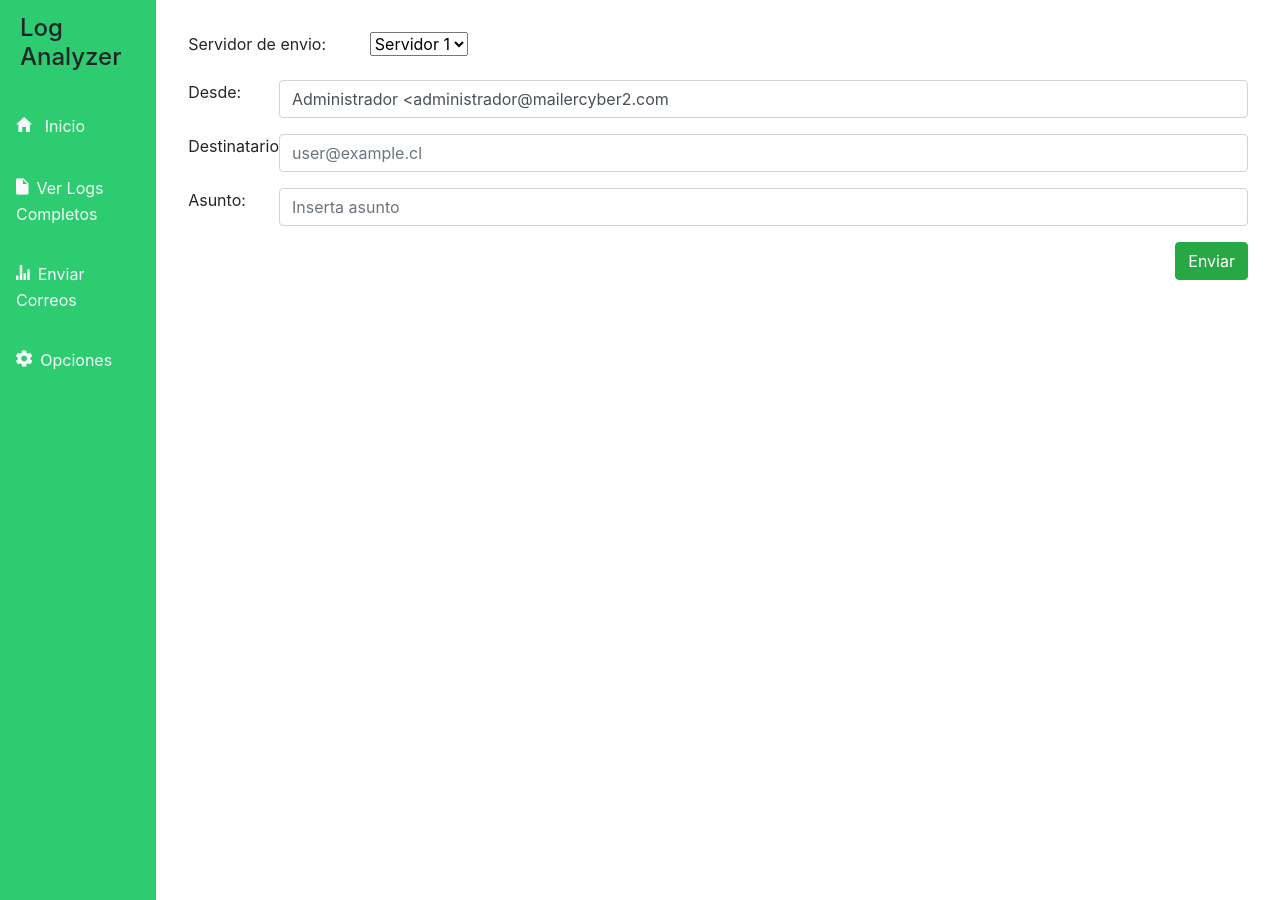
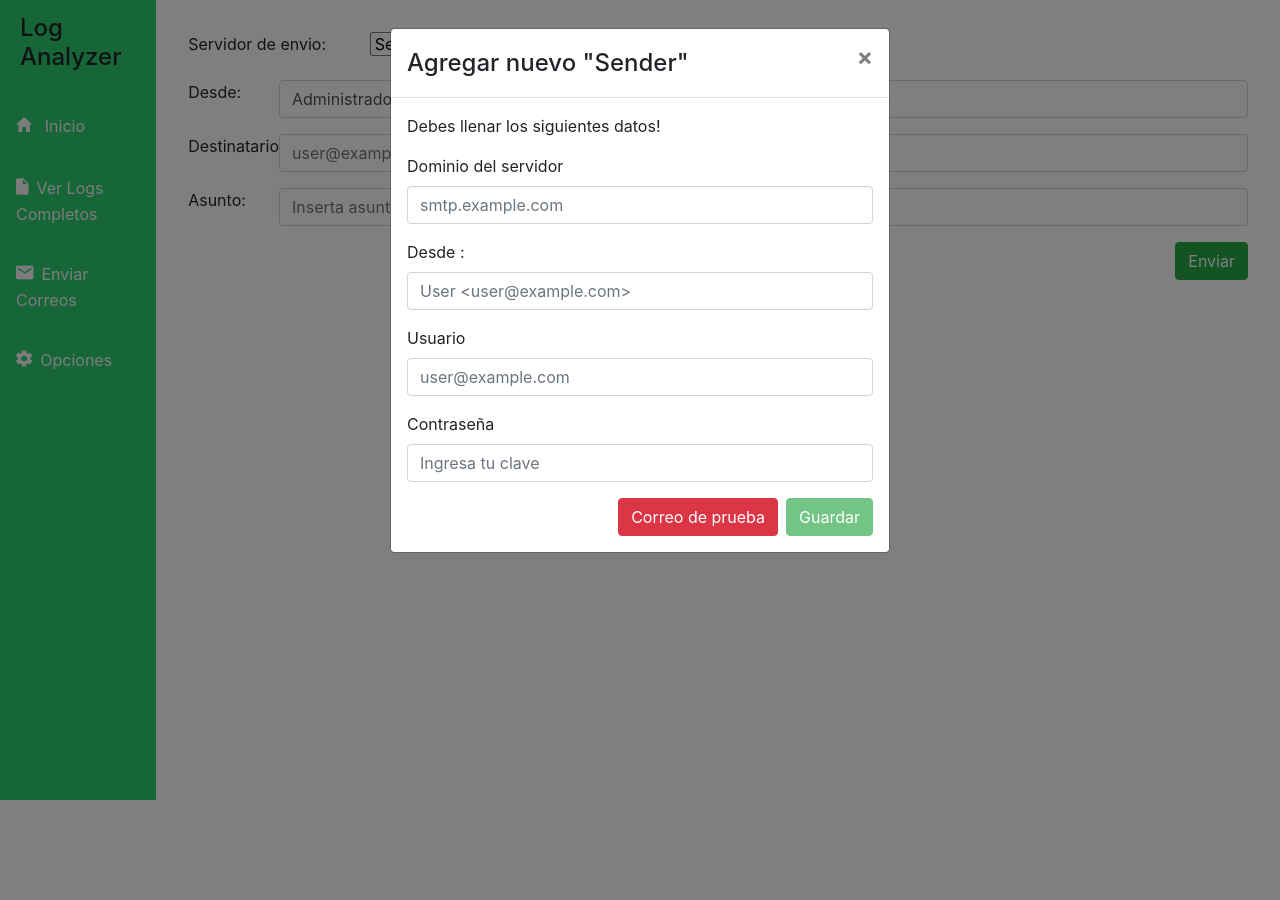
Before and after one commit to CamiloFerreira/Log_analyzer, a Flask app: page /mailer in a window 1280 px wide. After the commit the page ends 800 px from the top, so only its background shows below. Run offline with Flask 2, Linux system fonts and the light colour scheme; parts of the project's set-up code (start-up, migrations or seed data) failed here and were passed over; some libraries are stand-ins or nearby versions.

Commit message:
Ordenada las funciones en main.py

```diff
--- a/main.py
+++ b/main.py
@@ -1,5 +1,3 @@
-from operator import truediv
-from socket import INADDR_ALLHOSTS_GROUP
 from flask import Flask,render_template,request,redirect
 from datetime import datetime
 from tools import *
@@ -7,113 +5,35 @@ from email.mime.multipart import MIMEMultipart
 from email.mime.text import MIMEText
 import json,os,dateparser
 import smtplib,ssl
+import cryptocode
 
+#------------------------
+### Variables globales.-
+#------------------------
+app = Flask(__name__)
+key = "key_1"
 
-#
-
-app = Flask(__name__)
-
-@app.route('/updateLog',methods=['POST'])
-def updateLog():
+#------------------------
+### Apartado showLog
+#------------------------
+@app.route("/showLog")
+def showLogFull():
 	"""
-		Descarga y actualiza los logs, esta funcion
-		puede ser llamada desde el index o en el view_log
-
-		para el caso del index
-
-		id[] -> obtendra un lista por post, lista de los indices para descargar los logs
-
-		para el caso de view_log
-
-		id -> obtendra un int , para descargar solamente los logs de un "Hostname"
-
- 	"""
-	with open('hosts.json','r') as file:
-		data = json.load(file)
-	r = request.form
-
-	if(len(r.getlist('id[]')) >= 1):
-
-		##Actualiza para todos
-		for val in r.getlist('id[]'):
-			val = int(val)
-			DescargarLog(data[val]['Hostname'],data[val]['IP'],data[val]['User'],data[val]['Pass'])
-			date = datetime.now().strftime("%d %B, %Y %H:%M:%S")
-			date = str(dateparser.parse(date))
-
-			data[val]['Update'] = date
-
-		with open('hosts.json','w') as file:
-			json.dump(data,file,indent=4)
-
-		return {'success':'OK','status':200}
-	else:
-		###Caso para cuando se manda solo un id
-		try :
-			### Comprueba que sea un numero
-			pos = int(r['id'])
-			log_id = int(r['id_log'])
-
-			DescargarLog(data[pos]['Hostname'],data[pos]['IP'],data[pos]['User'],data[pos]['Pass'])
-
-			hostname = data[pos]['Hostname']
-			if(len(hostname.split(".")) > 1):
-				hostname = hostname.split(".")[0]
-
-
-			contenido = os.listdir("Logs/"+hostname+"/")
-			log_data = ProcesarLog(data[pos]['Hostname'],contenido[log_id])
-			count_status = CountStatus(log_data)
-
-
-			date = datetime.now().strftime("%d %B, %Y %H:%M:%S")
-			date = str(dateparser.parse(date))
-
-			data[pos]['Update'] = date
-
-			with open('hosts.json','w') as file:
-				json.dump(data,file,indent=4)
-			return {'success':'OK','status':200,'count':count_status,'data':log_data}
-		except (ValueError or Exception) as e :
-			return {'success':'Error','status':400,'data':'NULL'}
-	###
-
-
-
-@app.route('/checkConnection',methods=['POST'])
-def checkConnection():
-	'''
-		Comprueba si es posible conectar
-		arrojando los posibles errores
-	'''
-	r = request.form
-	t = TestConection(r['ip'],r['user'],r['password'])
-	return {'status':'OK','respuesta':t}
-
-
-
-@app.route("/addDomain",methods=['POST'])
-def addDomain():
-	'''
-		Agrega los nuevos dominios de smtp
-		al json
-
-	'''
-	r = request.form
+		Funcion para cargar show_full.html
+		Carga los logs sin ningun tipo de filtro
+	"""
 	with open('hosts.json','r') as file:
 		data = json.load(file)
 
-	date = datetime.now().strftime("%d %B, %Y %H:%M:%S")
-	date = str(dateparser.parse(date))
 
-	if(data[0]['Hostname'] == "example.com"):
-		data = [{'Hostname':r['hostname'],'IP':r['ip'],'User':r['user'],'Pass':r['password'],"Update":date}]
-	else:
-		data.append({'Hostname':r['hostname'],'IP':r['ip'],'User':r['user'],'Pass':r['password'],"Update":date})
+	hostname = str(data[0]['Hostname'].split(".")[0])
 
-	with open('hosts.json','w') as file:
-		json.dump(data,file,indent=4)
-	return redirect("/")
+	contenido = os.listdir("Logs/"+hostname+"/")
+	file = open("Logs/"+hostname+"/mail.log")
+	aLines = [line.strip() for line in file.readlines()[::-1]]
+
+
+	return render_template('show_full.html',data=data,log=aLines,file_list=contenido)
 
 @app.route("/selLog",methods=["POST"])
 def selLog():
@@ -140,29 +60,6 @@ def selLog():
         return {'success':'OK','status':200,'count':count_status,'data':log_data}
     except (ValueError or Exception) as e :
         return {'success':'Error','status':400,'data':'NULL'}
-
-
-@app.route("/sendMail",methods=["POST"])
-def sendMail():
-
-	r = request.form
-
-	server = smtplib.SMTP(host="smtp.mailercyber2.com",port=587)
-	server.ehlo()
-	server.starttls()
-	server.login("contacto@mailercyber2.com","Cyber4775.")
-
-	msg = MIMEMultipart('alternative')
-	msg['Subject'] = r['subject']
-	msg['From'] = r['from']
-	part1 = MIMEText(r['content'],'html')
-	msg.attach(part1)
-	msg['To'] = r['to']
-	server.sendmail(msg['From'],r['to'],msg.as_string())
-
-
-
-	return {'success':'OK','status':200,'data':r}
 
 @app.route('/view', methods=['GET'])
 def view():
@@ -191,26 +88,9 @@ def view():
 	count_status = CountStatus(log_data)
 
 	return render_template('view_log.html',dic=log_data,count=count_status,log_list = contenido)#,dic=log_data,data=data,contenido=contenido)
-
-@app.route("/showLog")
-def showLogFull():
-	"""
-		Funcion para cargar show_full.html
-		Carga los logs sin ningun tipo de filtro
-	"""
-	with open('hosts.json','r') as file:
-		data = json.load(file)
-
-
-	hostname = str(data[0]['Hostname'].split(".")[0])
-
-	contenido = os.listdir("Logs/"+hostname+"/")
-	file = open("Logs/"+hostname+"/mail.log")
-	aLines = [line.strip() for line in file.readlines()[::-1]]
-
-
-	return render_template('show_full.html',data=data,log=aLines,file_list=contenido)
-
+#--------------------------
+### Apartado ver logs
+#---------------------------
 @app.route("/getLog",methods=['POST'])
 def getLog():
 	"""
@@ -233,6 +113,10 @@ def getLog():
 
 	return {'status':'ok','data':aLines}
 
+
+#-----------------------------
+### Apartado de index
+#------------------------------
 @app.route("/")
 def home():
 
@@ -253,11 +137,148 @@ def home():
 
 	return render_template('index.html',first=firstExecution, count=count,data=data)
 
+@app.route('/checkConnection',methods=['POST'])
+def checkConnection():
+	'''
+		Comprueba si es posible conectar
+		arrojando los posibles errores
+	'''
+	r = request.form
+	t = TestConection(r['ip'],r['user'],r['password'])
+	return {'status':'OK','respuesta':t}
+
+## Tambien se utiliza en apartado ver logs
+@app.route('/updateLog',methods=['POST'])
+def updateLog():
+	"""
+		Descarga y actualiza los logs, esta funcion
+		puede ser llamada desde el index o en el view_log
+
+		para el caso del index
+
+		id[] -> obtendra un lista por post, lista de los indices para descargar los logs
+
+		para el caso de view_log
+
+		id -> obtendra un int , para descargar solamente los logs de un "Hostname"
+
+ 	"""
+	with open('hosts.json','r') as file:
+		data = json.load(file)
+	r = request.form
+
+	if(len(r.getlist('id[]')) >= 1):
+
+		##Actualiza para todos
+		for val in r.getlist('id[]'):
+			val = int(val)
+			password = cryptocode.decrypt(data[val]['Pass'], key)
+			DescargarLog(data[val]['Hostname'],data[val]['IP'],data[val]['User'],password)
+			date = datetime.now().strftime("%d %B, %Y %H:%M:%S")
+			date = str(dateparser.parse(date))
+
+			data[val]['Update'] = date
+
+		with open('hosts.json','w') as file:
+			json.dump(data,file,indent=4)
+
+		return {'success':'OK','status':200}
+	else:
+		###Caso para cuando se manda solo un id
+		try :
+			### Comprueba que sea un numero
+			pos = int(r['id'])
+			log_id = int(r['id_log'])
+			password = cryptocode.decrypt(data[pos]['Pass'], key)
+			DescargarLog(data[pos]['Hostname'],data[pos]['IP'],data[pos]['User'],password)
+
+			hostname = data[pos]['Hostname']
+			if(len(hostname.split(".")) > 1):
+				hostname = hostname.split(".")[0]
+
+
+			contenido = os.listdir("Logs/"+hostname+"/")
+			log_data = ProcesarLog(data[pos]['Hostname'],contenido[log_id])
+			count_status = CountStatus(log_data)
+
+
+			date = datetime.now().strftime("%d %B, %Y %H:%M:%S")
+			date = str(dateparser.parse(date))
+
+			data[pos]['Update'] = date
+
+			with open('hosts.json','w') as file:
+				json.dump(data,file,indent=4)
+			return {'success':'OK','status':200,'count':count_status,'data':log_data}
+		except (ValueError or Exception) as e :
+			return {'success':'Error','status':400,'data':'NULL'}
+	###
+
+@app.route("/addDomain",methods=['POST'])
+def addDomain():
+	'''
+		Agrega los nuevos dominios de smtp
+		al json
+
+	'''
+	r = request.form
+	with open('hosts.json','r') as file:
+		data = json.load(file)
+
+	date = datetime.now().strftime("%d %B, %Y %H:%M:%S")
+	date = str(dateparser.parse(date))
+
+	password = cryptocode.encrypt(r['password'],key)
+
+
+	if(data[0]['Hostname'] == "example.com"):
+		data = [{'Hostname':r['hostname'],'IP':r['ip'],'User':r['user'],'Pass':password,"Update":date}]
+	else:
+		data.append({'Hostname':r['hostname'],'IP':r['ip'],'User':r['user'],'Pass':password,"Update":date})
+
+	with open('hosts.json','w') as file:
+		json.dump(data,file,indent=4)
+	return redirect("/")
+
+#--------------------------------
+#### Apartado de mailer
+#---------------------------------
+
 @app.route("/mailer")
 def mailer():
 	return render_template('mailer.html')
 
+@app.route("/addSMTP",methods=['POST'])
+def addSMTP():
 
+	return {'status':'ok','data':""}
+
+@app.route("/sendMail",methods=["POST"])
+def sendMail():
+
+	r = request.form
+
+	server = smtplib.SMTP(host="smtp.mailercyber2.com",port=587)
+	server.ehlo()
+	server.starttls()
+	server.login("contacto@mailercyber2.com","Cyber4775.")
+
+	msg = MIMEMultipart('alternative')
+	msg['Subject'] = r['subject']
+	msg['From'] = r['from']
+	part1 = MIMEText(r['content'],'html')
+	msg.attach(part1)
+	msg['To'] = r['to']
+	server.sendmail(msg['From'],r['to'],msg.as_string())
+
+
+
+	return {'success':'OK','status':200,'data':r}
+
+
+#------------------------
+### Funcion principal.-
+#------------------------
 if  __name__=="__main__":
 	global data
 	global firstExecution
@@ -276,7 +297,8 @@ if  __name__=="__main__":
 	with open('hosts.json','r') as file:
 		data = json.load(file)
 	if(data[0]['Hostname'] != 'example.com'):
-		DescargarLog(data[0]['Hostname'],data[0]['IP'],data[0]['User'],data[0]['Pass'])
+		password = cryptocode.decrypt(data[0]['Pass'], key)
+		DescargarLog(data[0]['Hostname'],data[0]['IP'],data[0]['User'],password)
 		firstExecution = False
 
 	app.debug = True
--- a/static/js/send_mail.js
+++ b/static/js/send_mail.js
@@ -16,7 +16,7 @@ $(document).ready(function(){
 
 
     $("#submit").click(function(){
-
+        send= true;
         to = $("#to").val();
         subject = $("#asunto").val();
         text = myEditor.getData();
@@ -24,19 +24,51 @@ $("#submit").click(function(){
 
         data = {'subject':subject,'from':from,"to":to,"content":text};
 
+        for( col in data){
+            if(data[col].length == 0){
+                send = false
+            }
+        }
 
+        console.log(send)
+
+        if(send){
                 $.ajax({
                     url : "/sendMail",
                     type:'POST',
                     data : data,
                     success : function(res){
+                        html = '<div class="alert alert-success" role="alert">'
+                        html += "Correo enviado! "
+                        html +='</div>'
+                        $("#alerta").html(html)
 
-            console.log(res)
                     },
                     error: function(err){
-                console.log(err)
+                        html = '<div class="alert alert-danger" role="alert">'
+                        html += "Ha ocurrido un error :( "
+                        html +='</div>'
+                        $("#alerta").html(html)
+                    },beforeSend:function(){
+
+                        html = '<div class="alert alert-warning" role="alert">'
+                        html +='<div class="spinner-border spinner-border-sm text-success" role="status">'
+                        html +=  '<span class="sr-only">Loading...</span>'
+                        html +='</div>'
+                        html += " Enviando correo ... "
+                        html +='</div>'
+                         $("#alerta").html(html)
                     }
                 })
+
+        }else{
+            html = '<div class="alert alert-danger" role="alert">'
+            html += "Debe llenar todos los datos antes de enviar!! "
+            html +='</div>'
+            $("#alerta").html(html)
+        }
+
+
 
         })
 
--- a/templates/layout.html
+++ b/templates/layout.html
@@ -38,7 +38,7 @@
 				<div class="menu">
 					<a href="/" class="d-block text-light p-3" ><i class="icon ion-md-home mr-2 lead"></i> Inicio</a>
 					<a href="/showLog" class="d-block text-light p-3"><i class="icon ion-md-document mr-2 lead"></i>Ver Logs Completos</a>
-					<a href="/mailer" class="d-block text-light p-3"><i class="icon ion-md-stats mr-2 lead"></i>Enviar Correos</a>
+					<a href="/mailer" class="d-block text-light p-3"><i class="icon ion-md-mail mr-2 lead"></i>Enviar Correos</a>
 					<a href="#" class="d-block text-light p-3"><i class="icon ion-md-settings mr-2 lead"></i>Opciones</a>
 				</div>
 			</div>
--- a/templates/mailer.html
+++ b/templates/mailer.html
@@ -9,9 +9,61 @@
     		min-height: 25vw;
 		}
 	</style>
-	<div class="row">
+	<!--- Modal alerta --->
+
+	<div id="myModal" class="modal fade" role="dialog" data-backdrop="static" data-keyboard="false">
+
+	  <div class="modal-dialog">
+
+	    <!-- Modal content-->
+	    <div class="modal-content">
+	      <div class="modal-header">
+	       		<h4 class="modal-title">Agregar nuevo "Sender" </h4>
+ 				<button type="button" class="close" data-dismiss="modal" aria-label="Close">
+          			<span aria-hidden="true">&times;</span>
+        		</button>
+	      </div>
+
+	      <div class="modal-body">
+	        	<p>Debes llenar los siguientes datos!</p>
+			<form action="{{ url_for('addDomain') }}" method="POST">
+			  <div class="form-group">
+			    <label for="exampleInputEmail1">Dominio del servidor</label>
+			    <input type="text" class="form-control"  name="hostname" placeholder="smtp.example.com" required>
+			  </div>
+			  <div class="form-group">
+			    <label for="exampleInputEmail1">Desde : </label>
+			    <input type="text" class="form-control"  name="hostname" placeholder="User <user@example.com>" required>
+			  </div>
+			  <div class="form-group">
+			    <label for="exampleInputPassword1">Usuario</label>
+			    <input type="text" class="form-control" name="user" placeholder="user@example.com" required>
+			  </div>
+			  <div class="form-group">
+			    <label for="exampleInputPassword1">Contraseña</label>
+			    <input type="password" class="form-control" name="password" placeholder="Ingresa tu clave" required>
+			  </div>
+			  <div id="alerta">
+
+			  </div>
+			  <button type="submit" id="submit" class="btn btn-success float-right" disabled>Guardar</button>
+
+			</form>
+			  <button onclick="test()" id="test" class="btn btn-danger float-right mr-2"> Correo de prueba</button>
+	      </div>
+
+	    </div>
+
+	  </div>
+
+	</div>
+	<script type="text/javascript">
+		$("#myModal").modal("show");
+	</script>
 
 
+	<!--- Contenido principal --->
+	<div class="row">
 		<div class="col-12">
 
 			<form id="form-mail" method="POST">
@@ -36,7 +88,7 @@
 			  	</div>
 
 			   	<div class="col">
-			   		<input type="email" id="from" class="form-control" name="password" placeholder="Contacto <contacto@example.cl>" value="Administrador <administrador@mailercyber2.com" required>
+			   		<input type="email" id="from" class="form-control" name="password" placeholder="Contacto <contacto@example.cl>" value="Administrador <administrador@mailercyber2.com>" required>
 			   	</div>
 
 			  </div>
@@ -59,7 +111,11 @@
 			    	<input type="text" id="asunto" class="form-control" name="ip" placeholder="Inserta asunto" required>
 			    </div>
 			  </div>
+			  <div class="form-group">
+			  	<div id="alerta">
 
+			  	</div>
+			  </div>
 			  <div class="form-group">
 			  	<div id="editor">
 
```
Also changed, not shown: hosts.json (+2 -9 lines), test.py (+7 -2 lines), 1 other file. Lines whose indentation alone changed are shown as unchanged.
